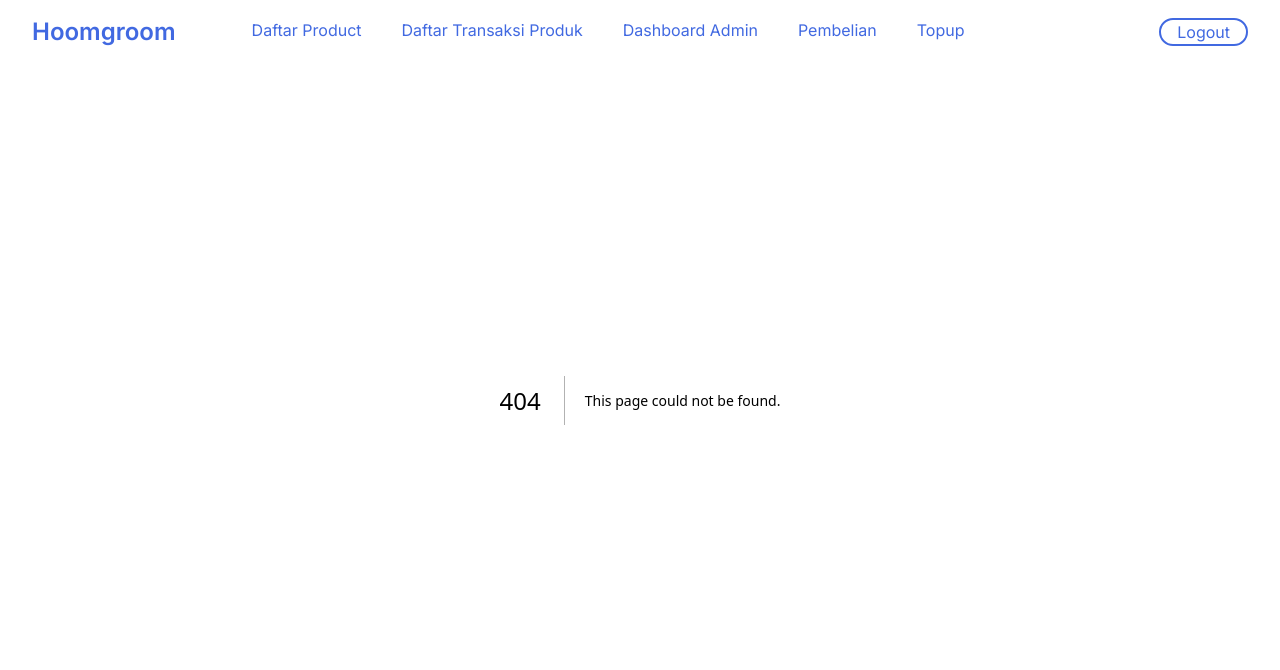
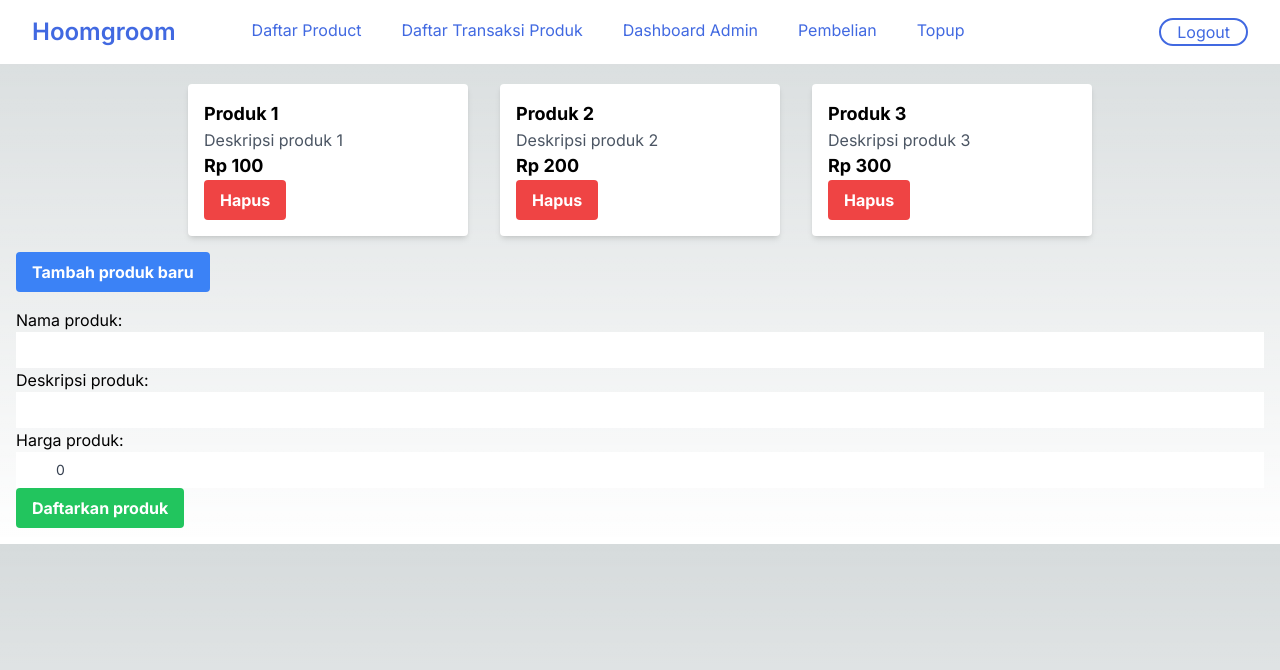
Before and after one commit to shirinzarqaa/hoomgroom-frontend, a Next.js app: page /produk in a window 1280 px wide. Before the commit this address had no page. Shown: the top 670 px of the page. Built offline with nearby package versions, Linux system fonts and the light colour scheme.

Commit message:
feat(produk) Halaman mengelola produk

```diff
--- /dev/null
+++ b/app/produk/page.tsx
@@ -0,0 +1,123 @@
+"use client";
+
+import React, { useState, useEffect } from 'react';
+
+interface Product {
+  id: number;
+  name: string;
+  description: string;
+  price: number;
+}
+
+const App: React.FC = () => {
+  const [products, setProducts] = useState<Product[]>([]);
+  const [newProduct, setNewProduct] = useState<Product>({
+    id: 0,
+    name: '',
+    description: '',
+    price: 0,
+  });
+
+  useEffect(() => {
+    // Load produk dari database atau API
+    const initialProducts: Product[] = [
+      { id: 1, name: 'Produk 1', description: 'Deskripsi produk 1', price: 100 },
+      { id: 2, name: 'Produk 2', description: 'Deskripsi produk 2', price: 200 },
+      { id: 3, name: 'Produk 3', description: 'Deskripsi produk 3', price: 300 },
+    ];
+    setProducts(initialProducts);
+  }, []);
+
+  const handleSubmit = (event: React.FormEvent<HTMLFormElement>) => {
+    event.preventDefault();
+    const newProductData: Product = {
+      id: products.length + 1,
+      name: newProduct.name,
+      description: newProduct.description,
+      price: newProduct.price,
+    };
+    setProducts([...products, newProductData]);
+    setNewProduct({ id: 0, name: '', description: '', price: 0 });
+  };
+
+  const handleInputChange = (event: React.ChangeEvent<HTMLInputElement>) => {
+    const { name, value } = event.target;
+    setNewProduct({ ...newProduct, [name]: value });
+  };
+
+  const handleDelete = (id: number) => {
+    setProducts(products.filter((product) => product.id !== id));
+  };
+
+  return (
+    <div className="container mx-auto p-4">
+      <h1 className="text-3xl font-bold mb-4">Produk</h1>
+      <div className="flex flex-wrap justify-center">
+        {products.map((product, index) => (
+          <div key={index} className="w-full md:w-1/3 xl:w-1/4 p-4">
+            <div className="bg-white shadow-md rounded p-4">
+              <h2 className="text-lg font-bold">{product.name}</h2>
+              <p className="text-gray-600">{product.description}</p>
+              <p className="text-lg font-bold">Rp {product.price}</p>
+              <button
+                className="bg-red-500 hover:bg-red-700 text-white font-bold py-2 px-4 rounded"
+                onClick={() => handleDelete(product.id)}
+              >
+                Hapus
+              </button>
+            </div>
+          </div>
+        ))}
+      </div>
+      <button
+        className="bg-blue-500 hover:bg-blue-700 text-white font-bold py-2 px-4 rounded"
+        onClick={() => console.log('Tambah produk baru')}
+      >
+        Tambah produk baru
+      </button>
+      <form onSubmit={handleSubmit} className="mt-4">
+        <label>
+          Nama produk:
+          <input
+            type="text"
+            name="name"
+            value={newProduct.name}
+            onChange={handleInputChange}
+            className="w-full p-2 pl-10 text-sm text-gray-700"
+          />
+        </label>
+        <br />
+        <label>
+          Deskripsi produk:
+          <input
+            type="text"
+            name="description"
+            value={newProduct.description}
+            onChange={handleInputChange}
+            className="w-full p-2 pl-10 text-sm text-gray-700"
+          />
+        </label>
+        <br />
+        <label>
+          Harga produk:
+          <input
+            type="number"
+            name="price"
+            value={newProduct.price}
+            onChange={handleInputChange}
+            className="w-full p-2 pl-10 text-sm text-gray-700"
+          />
+        </label>
+        <br />
+        <button
+          type="submit"
+          className="bg-green-500 hover:bg-green-700 text-white font-bold py-2 px-4 rounded"
+        >
+          Daftarkan produk
+        </button>
+      </form>
+    </div>
+  );
+};
+
+export default App;
```
